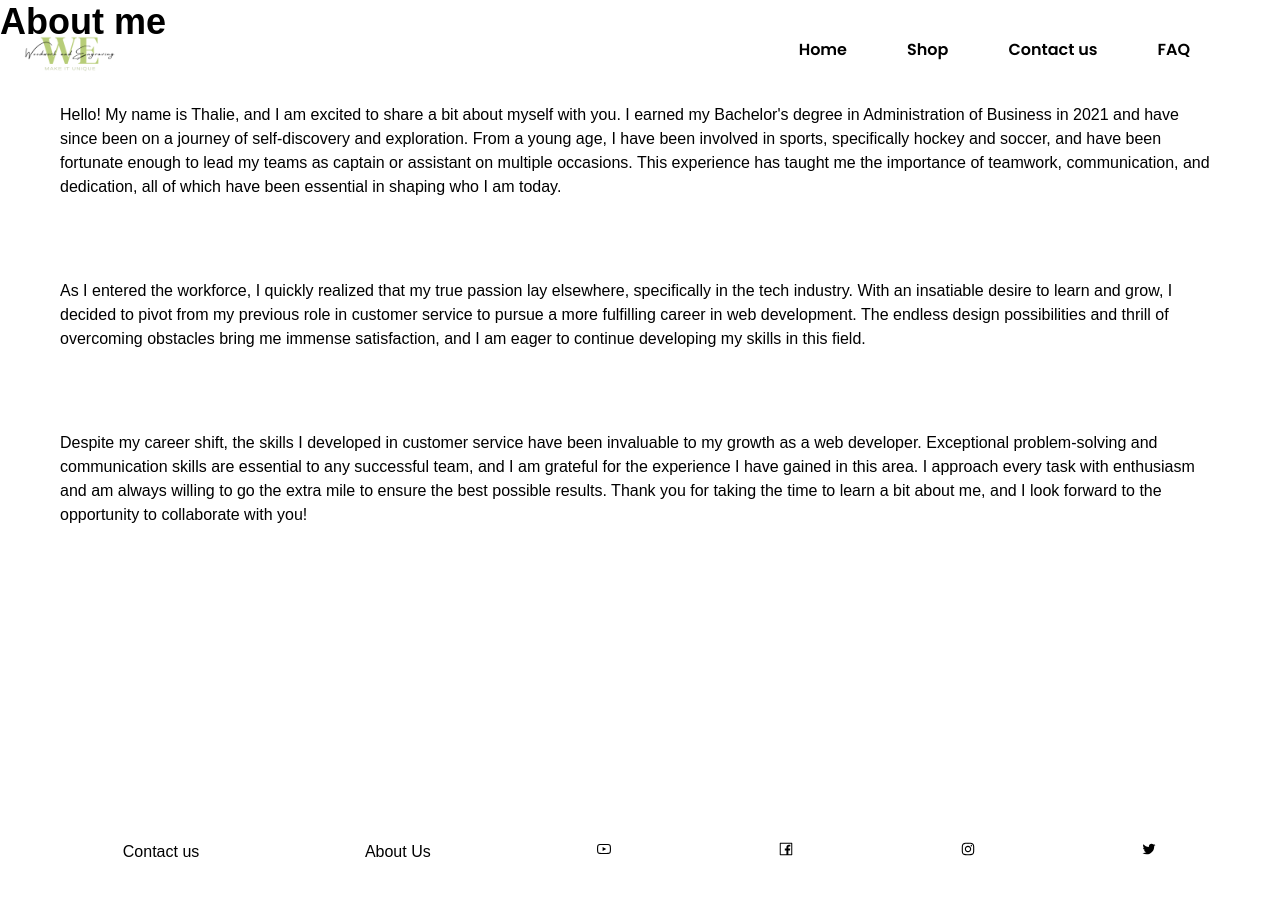
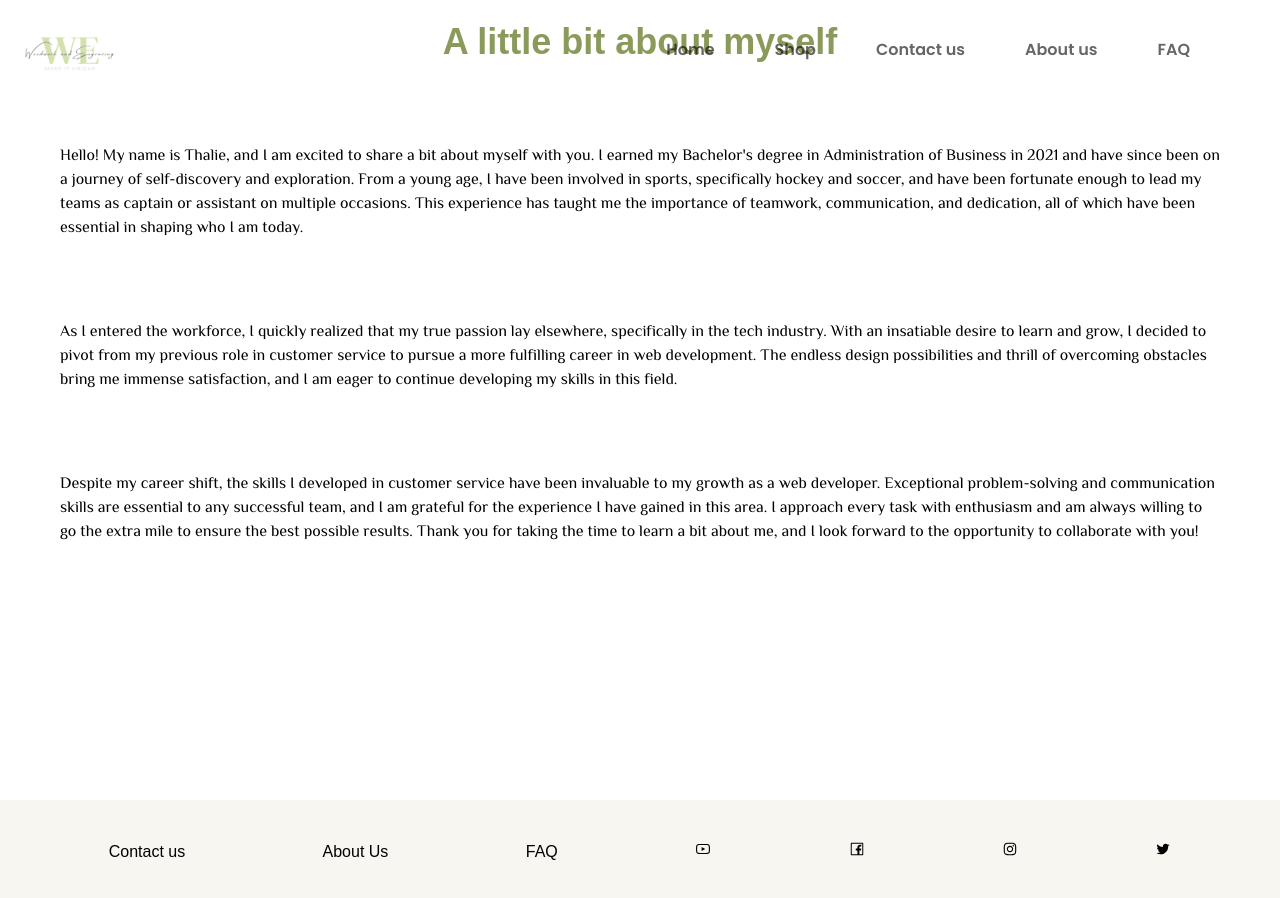
Before and after one commit to thalieskoda/woodwork, a React (Create React App) app in the folder woodworkweb/: page /about in a window 1280 px wide. Shown: the top 898 px of the page. Built offline with nearby package versions, Linux system fonts and the light colour scheme.

Commit message:
saving styling

```diff
--- a/woodworkweb/package.json
+++ b/woodworkweb/package.json
@@ -13,6 +13,8 @@
     "react-intersection-observer": "^9.5.2",
     "react-router-dom": "^6.14.1",
     "react-scripts": "5.0.1",
+    "react-slick": "^0.29.0",
+    "slick-carousel": "^1.8.1",
     "styled-components": "^6.0.0",
     "tamagui": "^1.39.8",
     "tamagui-loader": "^1.39.8",
--- a/woodworkweb/src/App.js
+++ b/woodworkweb/src/App.js
@@ -6,6 +6,7 @@ import ContactUs from "./components/footer/contact-us";
 import { About } from "./components/footer/about";
 import GlobalStyles from "./utils/GlobalStyles";
 import { Products } from "./components/products/products";
+import { Faq } from "./components/footer/faq";
 
 function App() {
   return (
@@ -18,6 +19,7 @@ function App() {
         <Route path="/products" element={<Products/>} />
         <Route path="/contact" element={<ContactUs/>} />
         <Route path="/about" element={<About/>} />
+        <Route path="/faq" element={<Faq/>} />
         <Route path="" element={<h1>404: Oops!</h1>} />
       </Routes>
       <Footer />
--- a/woodworkweb/src/components/footer/about.jsx
+++ b/woodworkweb/src/components/footer/about.jsx
@@ -14,7 +14,7 @@ export const About = () => {
   return (
     <>
       <Wrapper>
-        <h1>About me</h1>
+        <Title>A little bit about myself</Title>
 
         <Container>
         <P ref={ref}
@@ -66,6 +66,13 @@ export const About = () => {
   );
 };
 
+const Title = styled.h1`
+  width: 100%;
+  text-align: center;
+  padding:20px;
+`;
+
+
 const Container = styled.div`
 display:flex;
 flex-direction:row;
@@ -80,4 +87,5 @@ const Wrapper = styled.div`
   height: 100vh;
   flex-direction: column;
   justify-content: space-around;
+
 `;
--- /dev/null
+++ b/woodworkweb/src/components/footer/faq.jsx
@@ -0,0 +1,31 @@
+import styled from "styled-components";
+import { motion, useAnimation } from "framer-motion";
+import { useInView } from "react-intersection-observer";
+
+//Component containing simple information about Future-Fit
+export const Faq = () => {
+
+  const controls = useAnimation();
+  const { ref, inView } = useInView({ threshold: 0.6 });
+  const paragraphVariants = {
+    visible: { opacity: 1, y: 0 },
+    hidden: { opacity: 0, y: 1},
+  };
+  return (
+    <>
+      <Wrapper>
+     ALLO
+      </Wrapper>
+    </>
+  );
+};
+
+const P = styled(motion.p)`
+  padding: 20px;
+
+`;
+const Wrapper = styled.div`
+  height: 100vh;
+  flex-direction: column;
+  justify-content: space-around;
+`;
--- a/woodworkweb/src/components/footer/footer.jsx
+++ b/woodworkweb/src/components/footer/footer.jsx
@@ -14,6 +14,7 @@ export const Footer = () => {
         <Wrapper>
         <Link to="contact">Contact us</Link>
         <Link to="about">About Us</Link>
+        <Link to="faq">FAQ</Link>
         <Link to="#">
           <AiOutlineYoutube />
         </Link>
@@ -49,7 +50,7 @@ const Wrapper = styled.div`
   display: flex;
   flex-direction: row;
   justify-content: space-around;
-
+  background-color: #f7f6f0;
 `;
 
 const Container = styled.div`
--- a/woodworkweb/src/components/header/header.jsx
+++ b/woodworkweb/src/components/header/header.jsx
@@ -5,13 +5,15 @@ import picture from "../header/poups.png"
 export const Header = () => {
   return (
     <Wrapper>
-      <LogoContainer>
+      <LogoContainer to="/" >
+
         <Img src={picture} alt="Your SVG" />
       </LogoContainer>
       <Container>
         <Link to="/">Home</Link>
         <Link>Shop</Link>
         <Link to="/contact">Contact us</Link>
+        <Link to="/about">About us</Link>
         <Link>FAQ</Link>
       </Container>
     </Wrapper>
@@ -25,11 +27,13 @@ const Wrapper = styled.div`
   width: 100vw;
   z-index: 999;
   background-color: transparent;
+  /* background-color: #8A9A5B; */
   display: flex;
+opacity:0.6;
   align-items: center;
   justify-content: space-between;
 `
-const LogoContainer = styled.div`
+const LogoContainer = styled(NavLink)`
   display: flex;
   align-items: center;
   margin-left: 20px;
--- a/woodworkweb/src/components/products/carousel.jsx
+++ b/woodworkweb/src/components/products/carousel.jsx
@@ -1,16 +1,62 @@
 import styled from "styled-components";
-
+import React from "react";
+import Slider from "react-slick";
+import { slidesData } from "../../utils/images/images";
+import "slick-carousel/slick/slick.css";
+import "slick-carousel/slick/slick-theme.css";
 export const Carousel = () => {
+  var settings = {
+    dots: true,
+    infinite: true,
+    speed: 500,
+    slidesToShow: 1,
+    slidesToScroll: 1
+  };
     return (
       <Container>
-     <h1>Carousel</h1>
-     <h1>product placement</h1>
-      </Container>
+        <Title>Our best sellers</Title>
+      <Slider {...settings}>
+        {slidesData.map((slide, index) => (
+           <SliderContainer key={index}>
+           <ProductTitle>{slide.title}</ProductTitle>
+           {slide.url && <ImageSlider src={slide.url} alt={slide.title} />}
+         </SliderContainer>
+        ))}
+      </Slider>
+    </Container>
     );
   };
 
+  const ImageSlider = styled.img`
+  height:500px;
+  text-align: center;
+  border-radius: 12px;
+margin:0 auto;
+margin-bottom:20px;
+`;
+
+const Title = styled.h1`
+  width: 100%;
+  text-align: center;
+  padding:20px;
+`;
+
+  const ProductTitle = styled.p`
+  width: 100%;
+  text-align: center;
+  padding:20px;
+  font-size:20px;
+`;
+  const SliderContainer = styled.div`
+  display: flex;
+  justify-content: center;
+  align-items: center;
+  height: 100%;
+  width: 100%;
+
+`;
 
   const Container = styled.div`
     background-color: #efe8dd;
-    height:50vh;
+    height:100vh;
   `
--- a/woodworkweb/src/components/products/products.jsx
+++ b/woodworkweb/src/components/products/products.jsx
@@ -1,7 +1,15 @@
+import styled from "styled-components";
+
+
 export const Products = () => {
   return (
-    <>
+    <Container>
    <h1>products</h1>
-    </>
+    </Container>
   );
 };
+
+const Container = styled.div`
+  height: 100vh;
+
+`
--- a/woodworkweb/src/utils/GlobalStyles.js
+++ b/woodworkweb/src/utils/GlobalStyles.js
@@ -33,10 +33,20 @@ const GlobalStyles = createGlobalStyle`
   body {
     background-color: var(--color-main-background);
   }
-
+p{
+  font-family: philosopher;
+    font-weight:100;
+    font-size:16px;
+    opacity:0.5;
+    padding-bottom:10px;}
   /* Headings */
-  h1,
-  h2,
+  h1 ,
+  h2 {
+    font-family: var(--font-heading);
+    font-weight: bold;
+    line-height: 1.2;
+    color: var(--color-accent);
+  },
   h3,
   h4,
   h5,
--- /dev/null
+++ b/woodworkweb/src/utils/images/images.js
@@ -0,0 +1,8 @@
+
+ export const slidesData =[
+        {title: "salut", url:"https://hips.hearstapps.com/hmg-prod/images/rustic-weathered-wood-logs-royalty-free-image-1654709658.jpg?resize=1200:*"},
+        {title: "Bonjour", url:"https://www.familyhandyman.com/wp-content/uploads/2018/02/Stepstool-worker-comp.jpg?resize=700,700"},
+        {title: "Bye", url:"https://i.pinimg.com/564x/07/bb/8a/07bb8a8458f3c5f5d03c63950f17e599.jpg"},
+        {title: "wtf", url: "https://i.pinimg.com/736x/86/54/e4/8654e4d53da81fe0b4e384eb7ffc0ef0.jpg"},
+
+    ];
```
Also changed, not shown: 2 other files (tests, documents, lock files or other folders).
